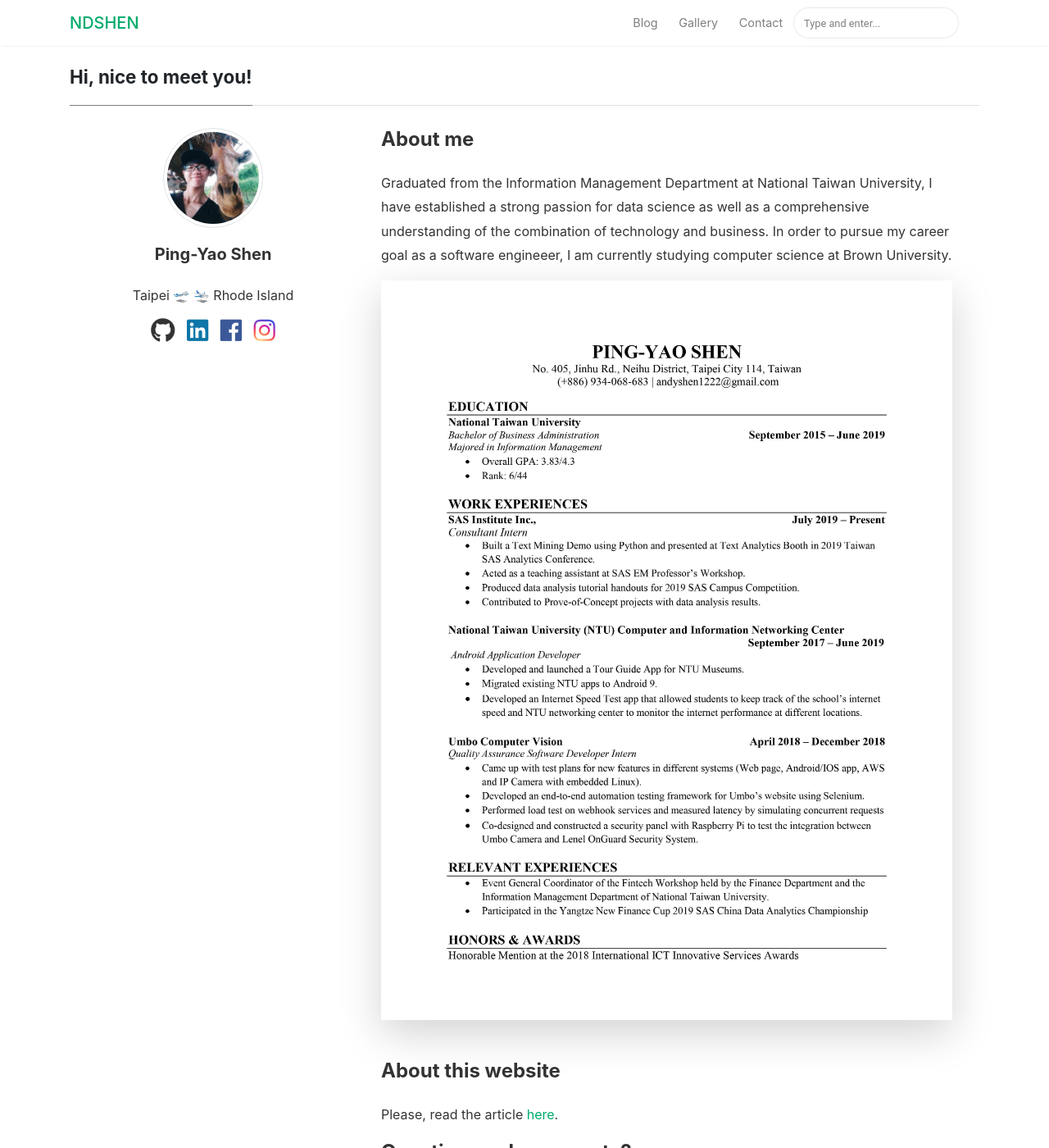
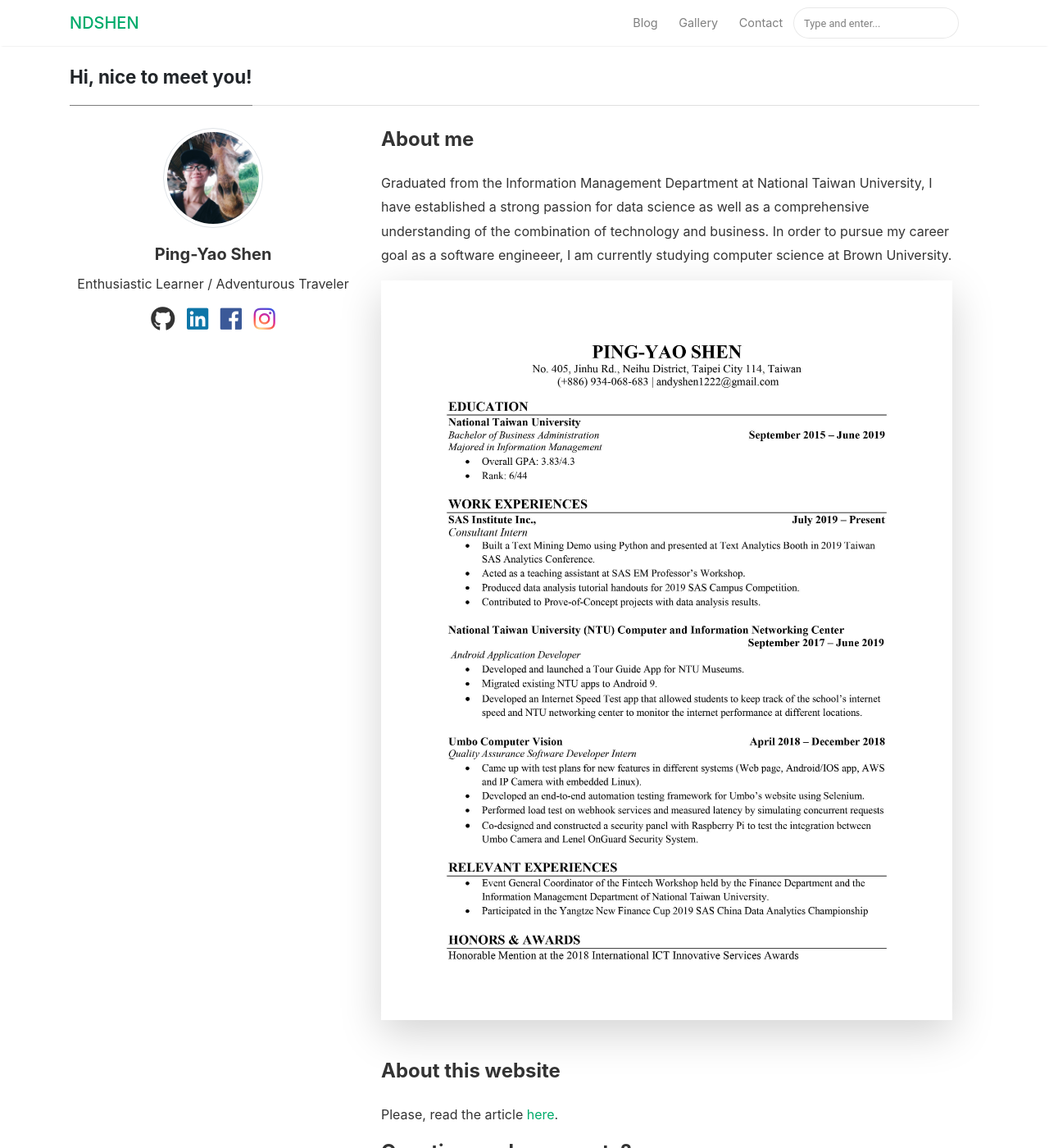
Before and after one commit to ndshen/ndshen-website, a Jekyll site: the page built from index.html, in a window 1280 px wide and 1400 px high. Shown: the whole window at 82% size. Built offline with Jekyll 4.4.1, drawn with Linux system fonts in a browser that asks for light colours; nearby versions of some CDN libraries.

Commit message:
update my description

```diff
--- a/assets/css/screen.css
+++ b/assets/css/screen.css
@@ -9,6 +9,10 @@
 }
 .mainheading {
     padding: 1rem 0rem;
+}
+
+#my-info h5{
+    margin-bottom: 0.5em;
 }
 
 #personal-social-info a {
--- a/index.html
+++ b/index.html
@@ -6,12 +6,13 @@
 ---
 
 <div class="row justify-content-between">
-<div class="col-md-4">
+<div id ="my-info" class="col-md-4">
 <div class="sticky-top sticky-top-80 text-center">
 <img src="{{site.baseurl}}/assets/images/giraffe_and_me.jpg" class="img-thumbnail" style="border-radius:50%; width:35%; margin-bottom: 20px;">
 
 <h5>Ping-Yao Shen</h5>
-Taipei &#128747 &#128748 Rhode Island
+Enthusiastic Learner / Adventurous Traveler
+<!-- Taipei &#128747 &#128748 Rhode Island -->
 <!-- Incoming Brown ScM CS Student<br>
 Seeking for Summer 2021 Software Engineer Intern -->
 <div id="personal-social-info">
```
